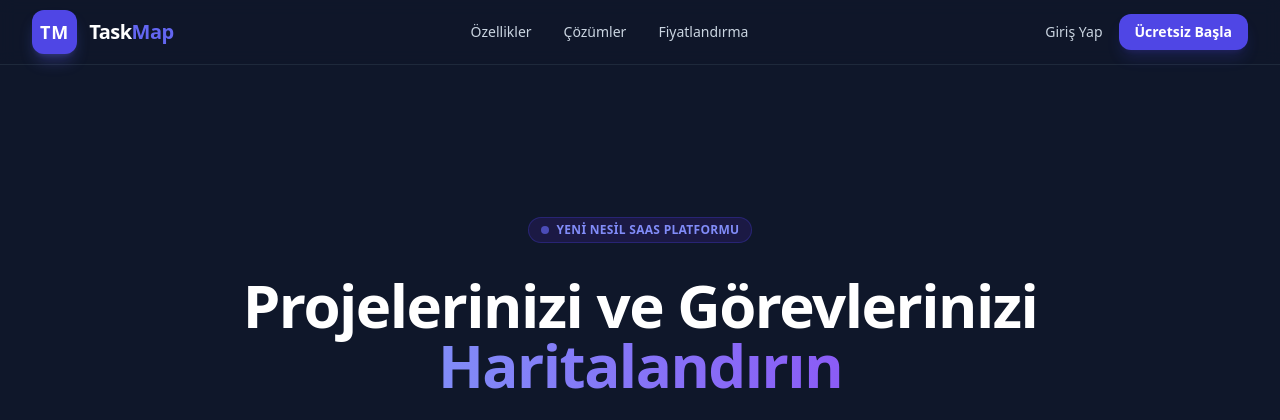
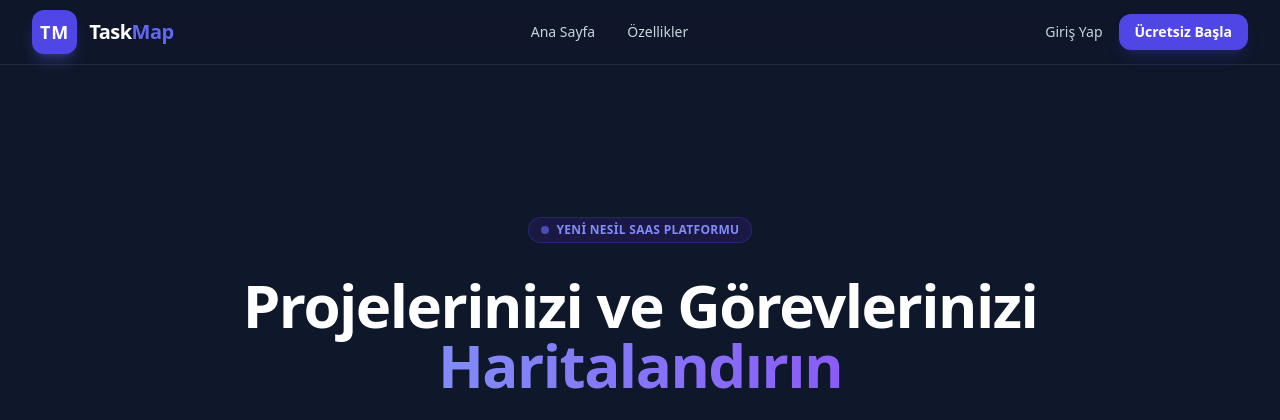
Before and after one commit to miran4726/taskmap, a Flask app: page / in a window 1280 px wide. Shown: the top 420 px of the page. Run offline with Flask 3, Linux system fonts and the light colour scheme; some libraries are stand-ins or nearby versions.

Commit message:
Update navigation and button labels in index.html

```diff
--- a/templates/index.html
+++ b/templates/index.html
@@ -17,18 +17,17 @@
                 <span class="text-xl font-extrabold tracking-tight text-white">Task<span class="text-indigo-500">Map</span></span>
             </div>
             <nav class="hidden md:flex items-center space-x-8 text-sm font-medium text-slate-300">
-                <a href="#" onclick="showHome()" class="hover:text-indigo-400 transition">Özellikler</a>
-                <a href="#" class="hover:text-indigo-400 transition">Çözümler</a>
-                <a href="#" class="hover:text-indigo-400 transition">Fiyatlandırma</a>
+                <a href="#" onclick="showHome()" class="hover:text-indigo-400 transition">Ana Sayfa</a>
+                <a href="#" class="hover:text-indigo-400 transition">Özellikler</a>
             </nav>
             <div class="flex items-center space-x-4">
-                <button onclick="showLogin()" class="text-sm font-medium text-slate-300 hover:text-white transition cursor-pointer">Giriş Yap</button>
-                <button onclick="showLogin()" class="bg-indigo-600 hover:bg-indigo-500 text-white text-sm font-semibold px-4 py-2 rounded-xl transition shadow-lg shadow-indigo-600/20 cursor-pointer">Ücretsiz Başla</button>
+                <button onclick="showLogin()" class="text-sm font-medium text-slate-300 hover:text-white transition">Giriş Yap</button>
+                <button onclick="showLogin()" class="bg-indigo-600 hover:bg-indigo-500 text-white text-sm font-semibold px-4 py-2 rounded-xl transition shadow-lg shadow-indigo-600/20">Ücretsiz Başla</button>
             </div>
         </div>
     </header>
 
-    <!-- Main Content Area -->
+    <!-- Main Content Area (Dynamic Switcher) -->
     <main class="flex-grow flex items-center justify-center px-4 sm:px-6 lg:px-8 py-16">
 
         <!-- ANA SAYFA GÖRÜNÜMÜ -->
@@ -47,10 +46,10 @@
             </p>
 
             <div class="flex flex-col sm:flex-row items-center justify-center gap-4 pt-4">
-                <button onclick="showLogin()" class="w-full sm:w-auto bg-indigo-600 hover:bg-indigo-500 text-white font-semibold px-8 py-3.5 rounded-xl transition shadow-xl shadow-indigo-600/30 text-center cursor-pointer">
+                <button onclick="showLogin()" class="w-full sm:w-auto bg-indigo-600 hover:bg-indigo-500 text-white font-semibold px-8 py-3.5 rounded-xl transition shadow-xl shadow-indigo-600/30 text-center">
                     Hemen Keşfet
                 </button>
-                <button onclick="showLogin()" class="w-full sm:w-auto bg-slate-800 hover:bg-slate-700 text-slate-200 font-semibold px-8 py-3.5 rounded-xl transition border border-slate-700 text-center cursor-pointer">
+                <button onclick="showLogin()" class="w-full sm:w-auto bg-slate-800 hover:bg-slate-700 text-slate-200 font-semibold px-8 py-3.5 rounded-xl transition border border-slate-700 text-center">
                     Giriş Yap
                 </button>
             </div>
@@ -77,13 +76,13 @@
                     <input type="password" required class="w-full bg-slate-900 border border-slate-700 rounded-xl px-4 py-3 text-slate-100 placeholder-slate-500 focus:outline-none focus:border-indigo-500 focus:ring-1 focus:ring-indigo-500 transition" placeholder="••••••••">
                 </div>
 
-                <button type="submit" class="w-full bg-indigo-600 hover:bg-indigo-500 text-white font-semibold py-3.5 rounded-xl transition shadow-lg shadow-indigo-600/30 text-center mt-2 cursor-pointer">
+                <button type="submit" class="w-full bg-indigo-600 hover:bg-indigo-500 text-white font-semibold py-3.5 rounded-xl transition shadow-lg shadow-indigo-600/30 text-center mt-2">
                     Giriş Yap
                 </button>
             </form>
 
             <div class="text-center text-xs text-slate-500">
-                Ana sayfaya dönmek mi istiyorsun? <button onclick="showHome()" class="text-indigo-400 font-medium hover:underline cursor-pointer">Tıkla</button>
+                Ana sayfaya dönmek mi istiyorsun? <button onclick="showHome()" class="text-indigo-400 font-medium hover:underline">Tıkla</button>
             </div>
         </div>
 
```
